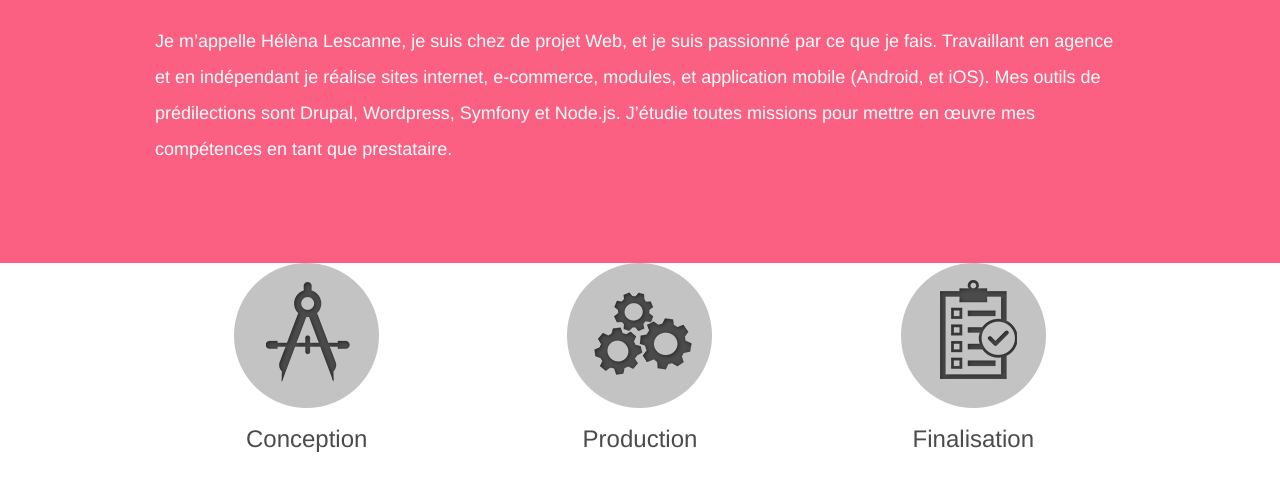
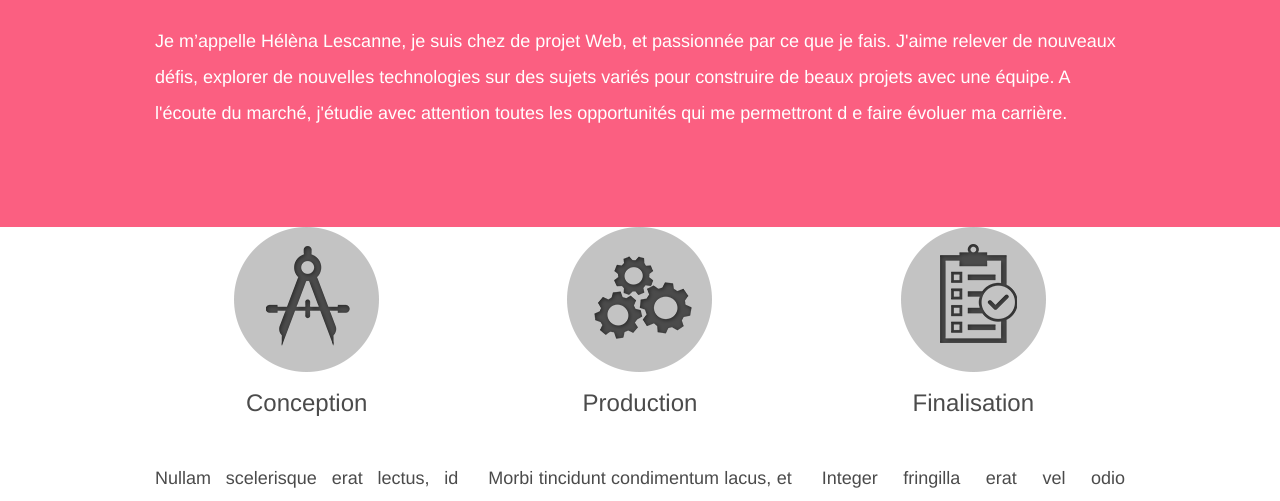
Before and after one commit to Lesclena/helena-lescanne.fr, a website: page index.html in a window 1280 px wide. Shown: the part 599-1100 px from the top of the page. Drawn offline with Linux system fonts and the light colour scheme; no server answers.

Commit message:
update welcome text

```diff
--- a/index.html
+++ b/index.html
@@ -21,8 +21,8 @@
       <div class="row">
         <div class="fullsize">
           <h2>Bonjour,</h2>
-          <p>Je m’appelle Hélèna Lescanne, je suis chez de projet Web, et je suis passionné par ce que je fais. Travaillant en agence et en indépendant je réalise sites internet, e-commerce, modules, et application mobile (Android, et iOS). Mes outils de prédilections sont Drupal, Wordpress, Symfony et Node.js.
-            J’étudie toutes missions pour mettre en œuvre mes compétences en tant que prestataire.</p>
+          <p>Je m’appelle Hélèna Lescanne, je suis chez de projet Web, et passionnée par ce que je fais. J'aime relever de nouveaux défis, explorer de nouvelles technologies sur des sujets variés pour construire de beaux projets avec une équipe.
+            A l'écoute du marché, j'étudie avec attention toutes les opportunités qui me permettront d e faire évoluer ma carrière.</p>
         </div>
       </div>
     </section>
```
